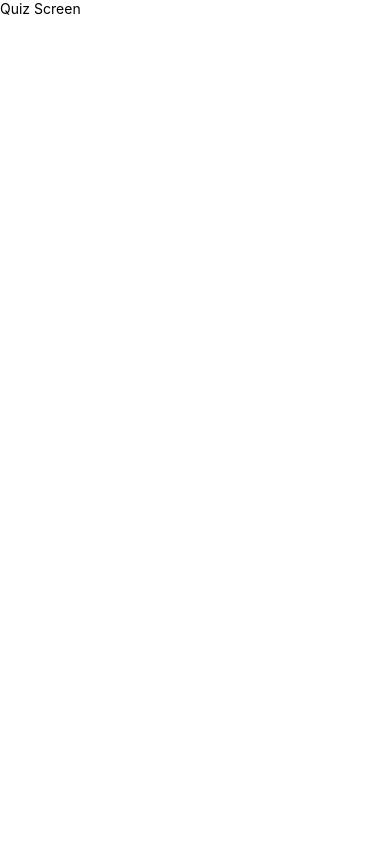
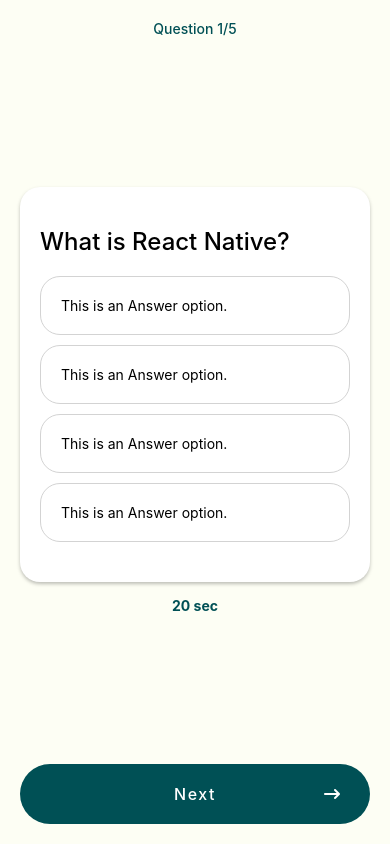
Before and after one commit to wttc-nitr/Quiz-App, a React Native app: screen / in a window 390 px wide. Built offline with nearby package versions, Linux system fonts and the light colour scheme.

Commit message:
complete basic UI

```diff
--- a/App.tsx
+++ b/App.tsx
@@ -1,11 +1,12 @@
 import { StatusBar } from "expo-status-bar";
 import QuizScreen from "./src/app/QuizScreen";
+import { SafeAreaProvider } from "react-native-safe-area-context";
 
 export default function App() {
   return (
-    <>
+    <SafeAreaProvider>
       <QuizScreen />
       <StatusBar style="auto" />
-    </>
+    </SafeAreaProvider>
   );
 }
--- a/package.json
+++ b/package.json
@@ -12,7 +12,8 @@
     "expo": "~53.0.9",
     "expo-status-bar": "~2.2.3",
     "react": "19.0.0",
-    "react-native": "0.79.2"
+    "react-native": "0.79.2",
+    "react-native-safe-area-context": "5.4.0"
   },
   "devDependencies": {
     "@babel/core": "^7.25.2",
--- a/src/app/QuizScreen.tsx
+++ b/src/app/QuizScreen.tsx
@@ -1,9 +1,72 @@
-import { View, Text } from "react-native";
+import { Text, StyleSheet, View, Pressable } from "react-native";
+import QuestionCard from "../components/QuestionCard";
+import { SafeAreaView } from "react-native-safe-area-context";
+import FontAwesome6 from "@expo/vector-icons/FontAwesome6";
 
 export default function QuizScreen() {
   return (
-    <View>
-      <Text>Quiz Screen</Text>
-    </View>
+    <SafeAreaView style={styles.page}>
+      <View style={styles.container}>
+        {/* Header */}
+        <View>
+          <Text style={styles.title}>Question 1/5</Text>
+        </View>
+
+        {/* Body */}
+        <View style={{ gap: 15 }}>
+          <QuestionCard />
+          <Text style={styles.time}>20 sec</Text>
+        </View>
+
+        {/* Footer */}
+        <Pressable
+          style={styles.button}
+          onPress={() => console.warn("pressed")}
+        >
+          <Text style={styles.buttonText}>Next</Text>
+          <FontAwesome6
+            name="arrow-right-long"
+            size={16}
+            color="white"
+            style={styles.buttonIcon}
+          />
+        </Pressable>
+      </View>
+    </SafeAreaView>
   );
 }
+
+const styles = StyleSheet.create({
+  page: {
+    flex: 1,
+    backgroundColor: "#FDFEF4",
+  },
+  container: {
+    flex: 1,
+    justifyContent: "space-between",
+    padding: 20,
+  },
+  title: {
+    textAlign: "center",
+    color: "#005055",
+    fontWeight: "500",
+  },
+  time: { textAlign: "center", fontWeight: "bold", color: "#005055" },
+  button: {
+    backgroundColor: "#005055",
+    padding: 20,
+    borderRadius: 100,
+    alignItems: "center",
+    justifyContent: "center",
+  },
+  buttonText: {
+    color: "white",
+    fontSize: 16,
+    fontWeight: "500",
+    letterSpacing: 1.5,
+  },
+  buttonIcon: {
+    position: "absolute",
+    right: 30,
+  },
+});
--- /dev/null
+++ b/src/components/AnswerOption.tsx
@@ -0,0 +1,18 @@
+import { View, Text, StyleSheet } from "react-native";
+
+export default function AnswerOption() {
+  return (
+    <View style={styles.container}>
+      <Text>This is an Answer option.</Text>
+    </View>
+  );
+}
+
+const styles = StyleSheet.create({
+  container: {
+    borderWidth: 1,
+    borderColor: "lightgray",
+    padding: 20,
+    borderRadius: 20,
+  },
+});
--- /dev/null
+++ b/src/components/QuestionCard.tsx
@@ -0,0 +1,41 @@
+import { Text, View, StyleSheet } from "react-native";
+import AnswerOption from "./AnswerOption";
+
+export default function QuestionCard() {
+  return (
+    <View style={styles.questionCard}>
+      <Text style={styles.question}>What is React Native?</Text>
+      <View style={{ gap: 10 }}>
+        <AnswerOption />
+        <AnswerOption />
+        <AnswerOption />
+        <AnswerOption />
+      </View>
+    </View>
+  );
+}
+
+const styles = StyleSheet.create({
+  questionCard: {
+    backgroundColor: "white",
+    paddingHorizontal: 20,
+    paddingVertical: 40,
+    borderRadius: 20,
+    gap: 20,
+
+    // shadows
+    shadowColor: "#000",
+    shadowOffset: {
+      width: 0,
+      height: 2,
+    },
+    shadowOpacity: 0.25,
+    shadowRadius: 3.84,
+
+    elevation: 5, // for android
+  },
+  question: {
+    fontSize: 24,
+    fontWeight: "500",
+  },
+});
```
Also changed, not shown: 2 other files (tests, documents, lock files or other folders).
